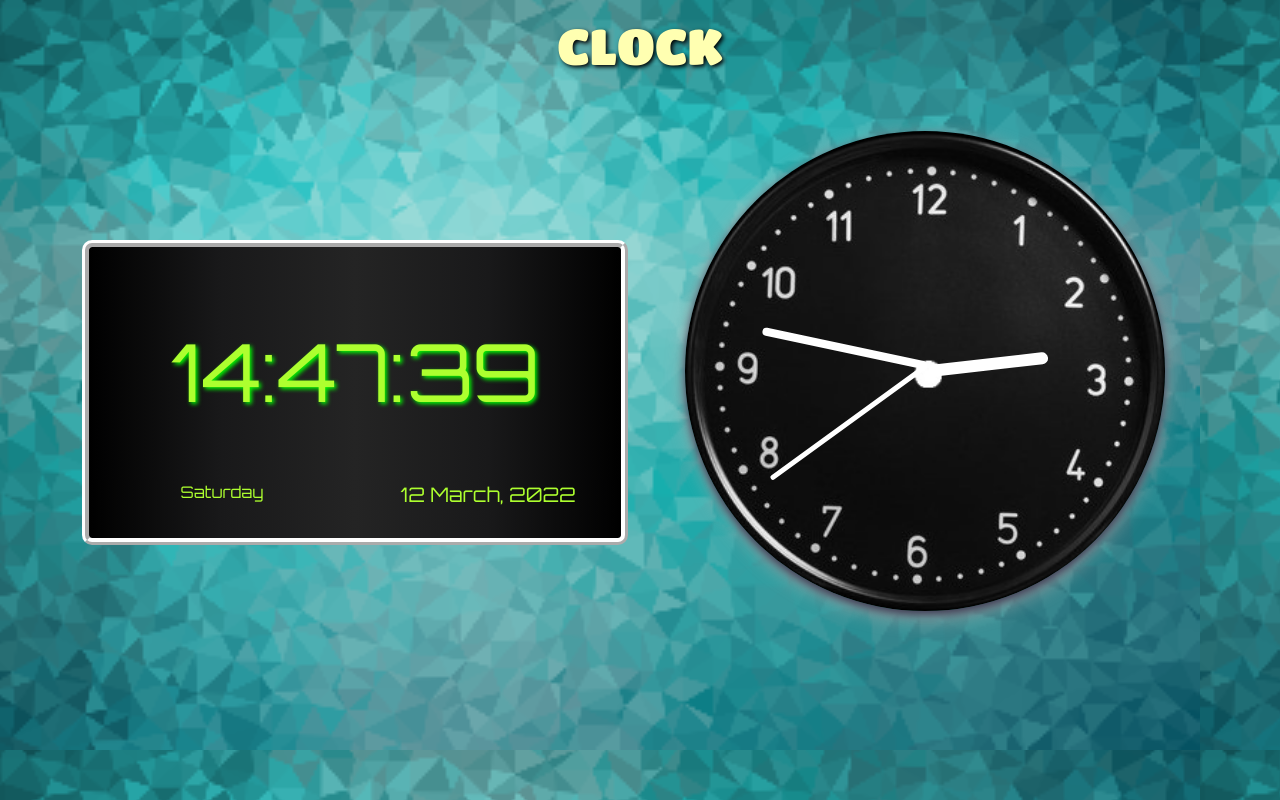
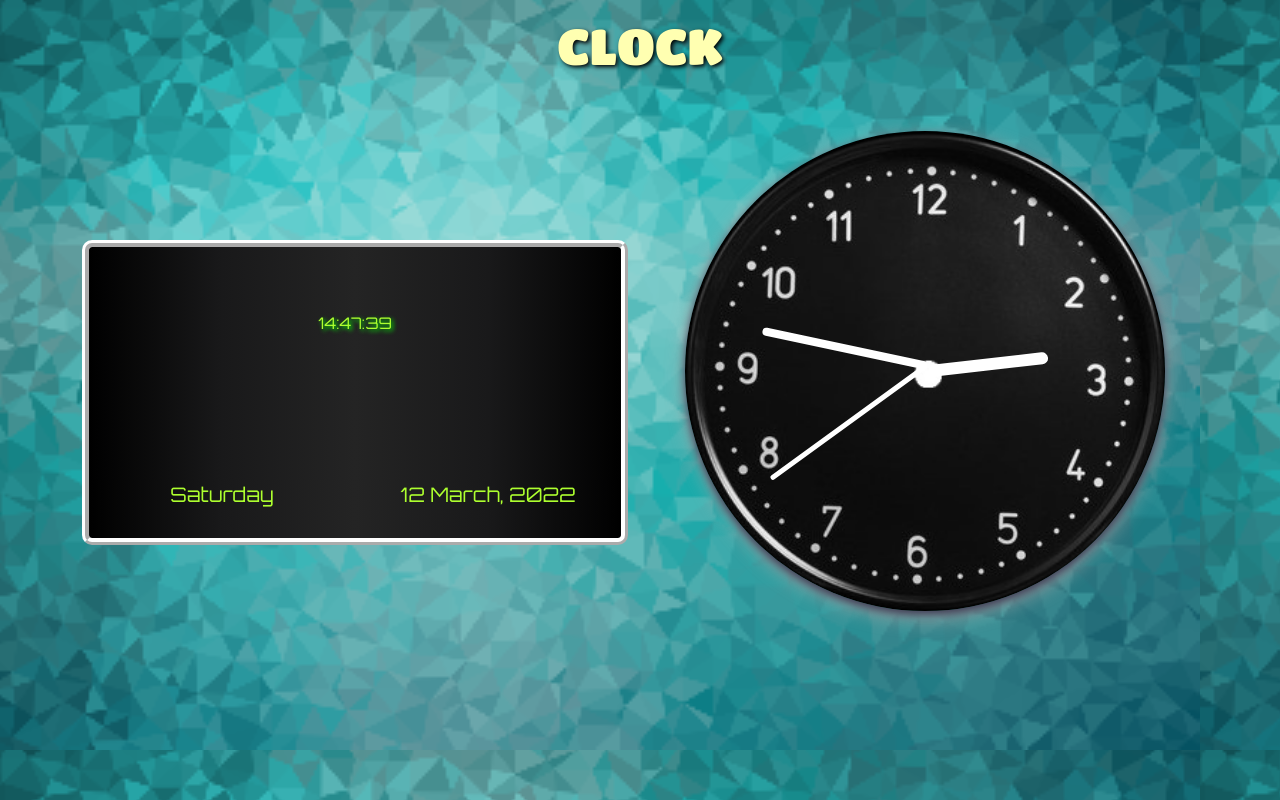
Before and after one commit to ShreyaDe01/ShreyaDe01.github.io, a plain HTML site: page A&D clock/index.html in a window 1280 px wide. Drawn offline with nearby package versions, Linux system fonts and the light colour scheme.

Commit message:
Update designClock.css

```diff
--- a/A&D clock/designClock.css
+++ b/A&D clock/designClock.css
@@ -15,7 +15,7 @@ div.container{
     margin-top: 5%;
 }
 #digital_clock {
-    font-size: 5rem;
+    /*font-size: 5rem;*/
     width: 100%;
     color: greenyellow;
     text-align: center;
@@ -33,7 +33,7 @@ div.container{
     border-top-right-radius: 10px;
 }
 #day{
-    /*font-size: 20px;*/
+    font-size: 20px;
     width: 100%;
     color: greenyellow;
     text-align: center;
```
